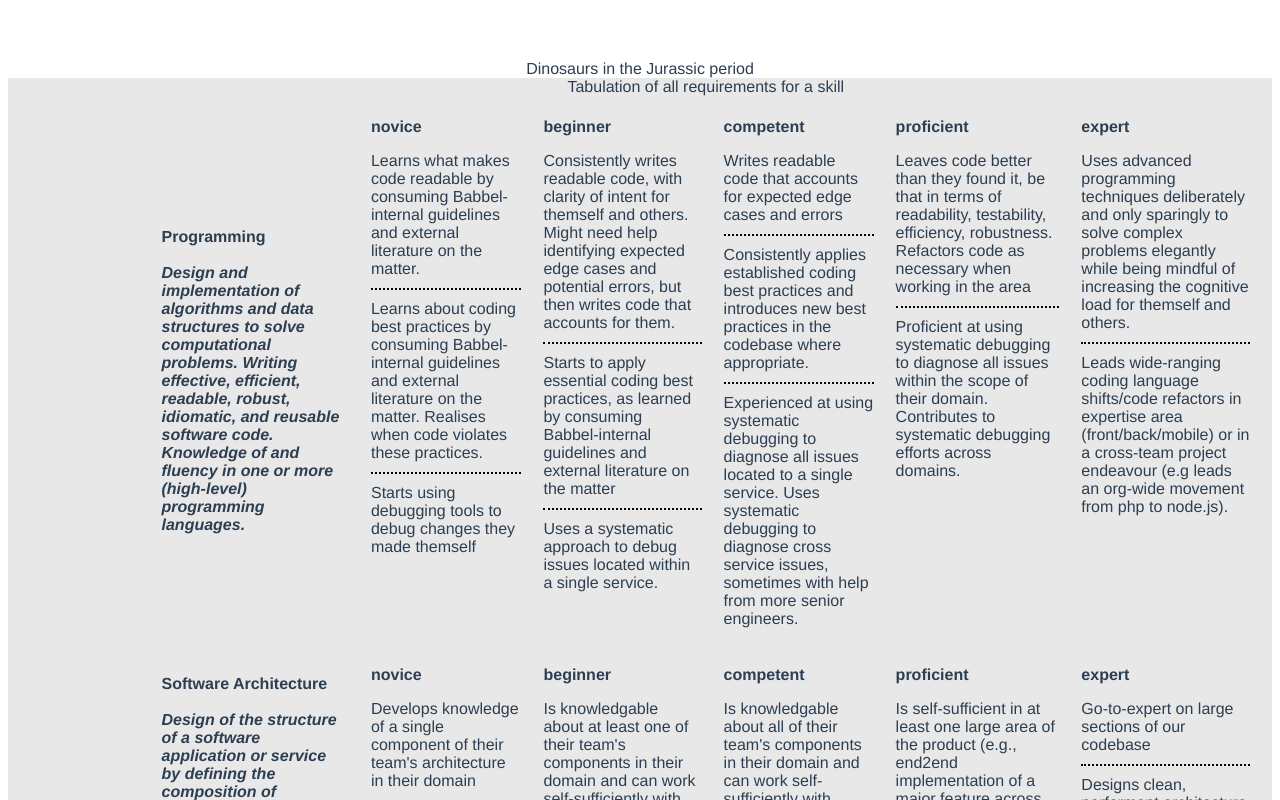
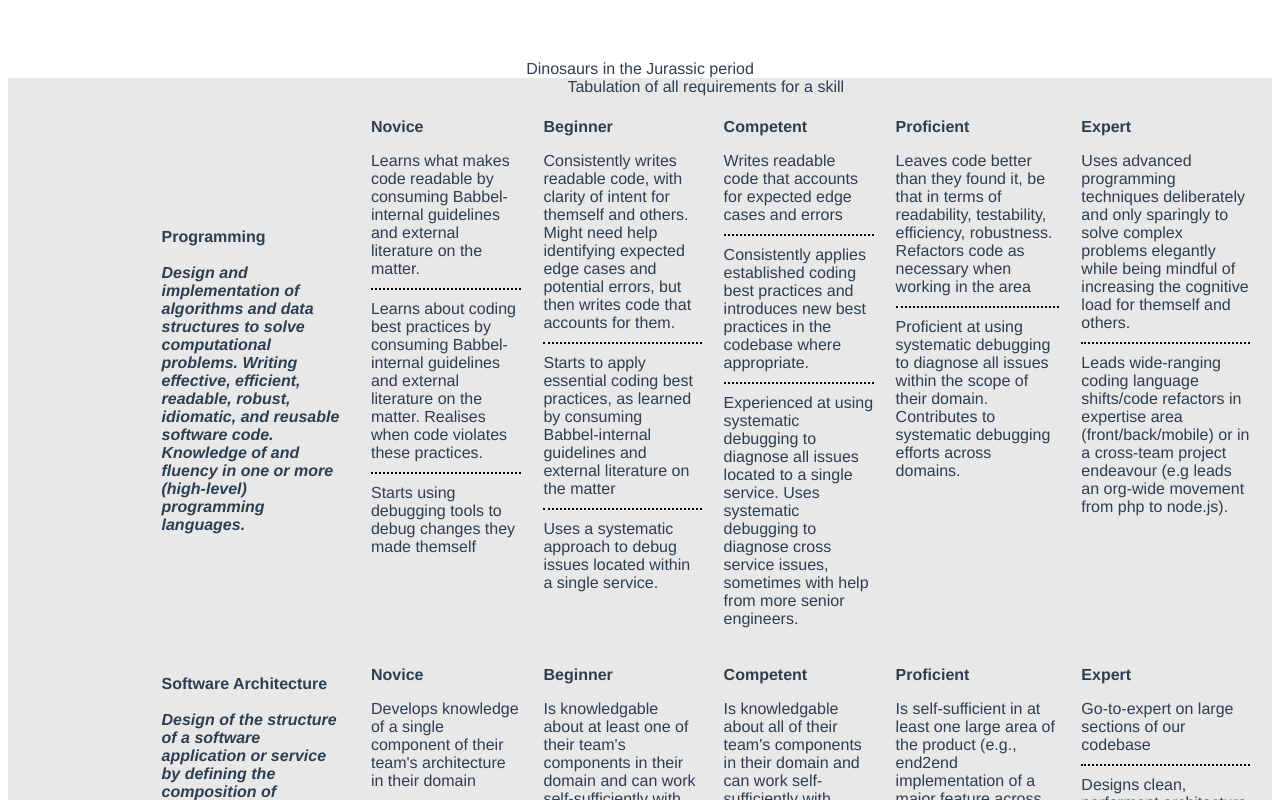
Before and after one commit to rnegash/cornbread, a Vue app: page / in a window 1280 px wide. Shown: the top 800 px of the page. Built offline with nearby package versions, Linux system fonts and the light colour scheme.

Commit message:
update selector after element change

```diff
--- a/src/components/CareerFramework.vue
+++ b/src/components/CareerFramework.vue
@@ -15,7 +15,9 @@
             {{ category.category }}
           </th>
           <table class="skill-table">
-            <caption>Tabulation of all requirements for a skill</caption>
+            <caption>
+              Tabulation of all requirements for a skill
+            </caption>
             <tr v-for="skill in category.skills" :key="skill">
               <th scope="row" class="skills-description">
                 <strong>{{ skill.name }}</strong>
@@ -93,7 +95,7 @@ ul {
   vertical-align: top;
 }
 
-.level b {
+.level strong {
   text-transform: capitalize;
 }
 
```
